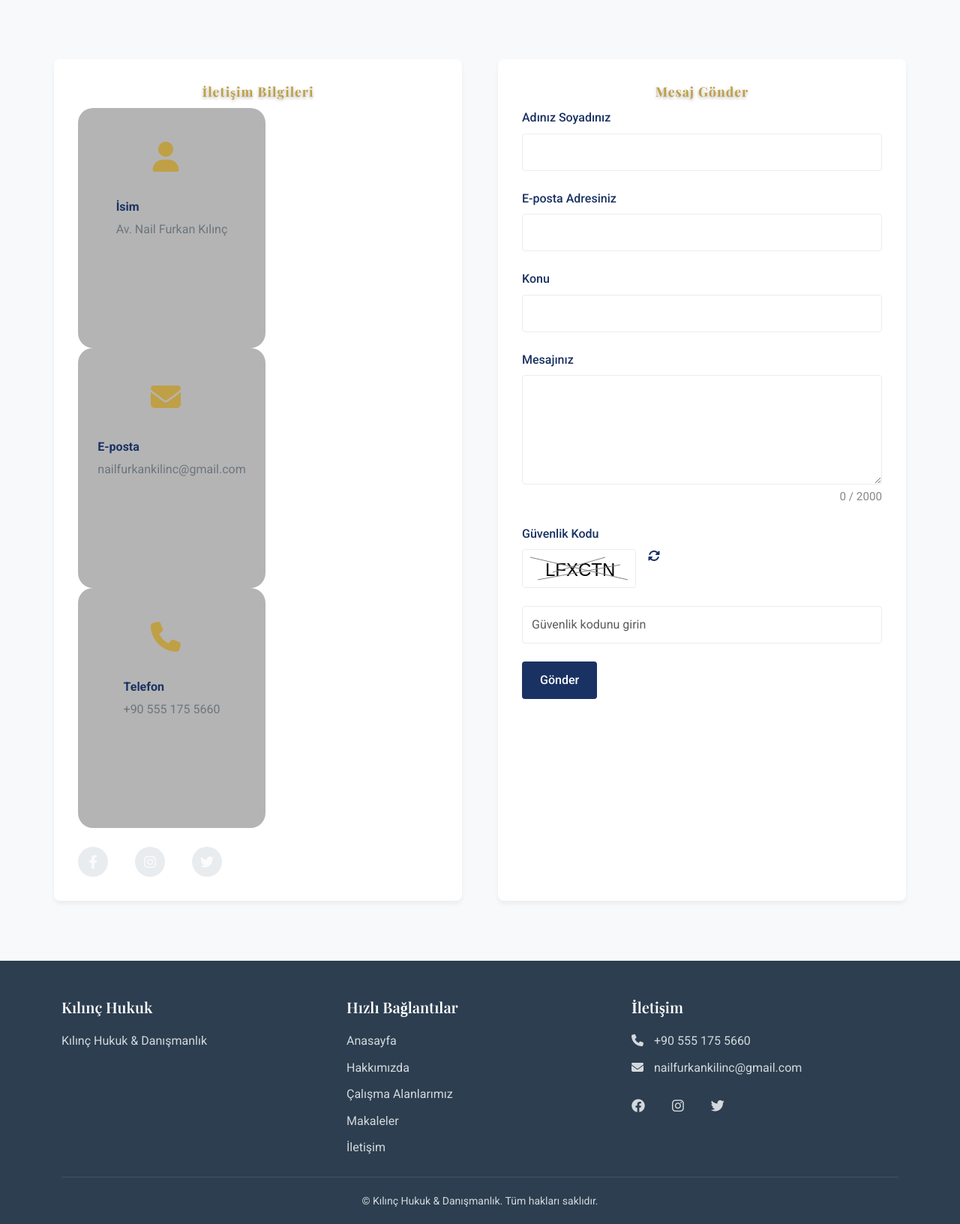
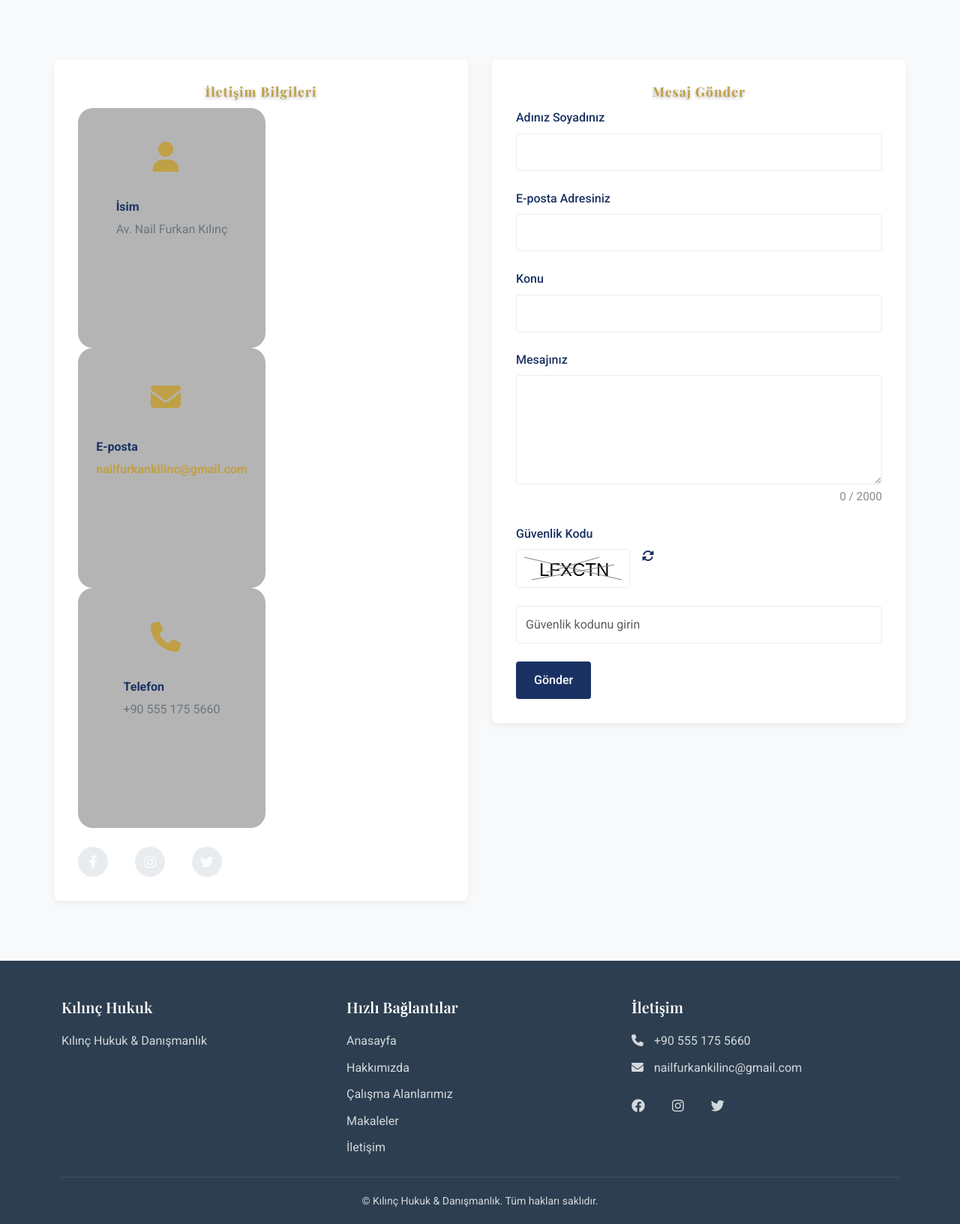
Before and after one commit to dfkcm/lawfirmwebsite, a Flask app: page /iletisim in a window 1280 px wide. Shown: the part 415-2047 px from the top of the page at 75% size. Run offline with Flask 3, Linux system fonts and the light colour scheme; some libraries are stand-ins or nearby versions; some web fonts are replaced.

Commit message:
Revamp contact page design

```diff
--- a/static/css/style.css
+++ b/static/css/style.css
@@ -822,16 +822,18 @@
 
 /* Contact Section */
 .contact-content {
-    display: grid;
-    grid-template-columns: 1fr 1fr;
-    gap: 3rem;
+    display: flex;
+    flex-wrap: wrap;
+    gap: 2rem;
+    align-items: flex-start;
 }
 
 .contact-info {
+    flex: 1 1 280px;
     border-radius: 0.5rem;
     padding: 2rem;
-    background-color: white;
-    box-shadow: 0 4px 6px rgba(0,0,0,0.05);
+    background-color: #fff;
+    box-shadow: 0 4px 10px rgba(0,0,0,0.05);
 }
 
 .contact-title {
@@ -885,9 +887,10 @@
 }
 
 .contact-form {
-    background-color: white;
+    flex: 1 1 280px;
+    background-color: #fff;
     border-radius: 0.5rem;
-    box-shadow: 0 4px 6px rgba(0,0,0,0.05);
+    box-shadow: 0 4px 10px rgba(0,0,0,0.05);
     padding: 2rem;
 }
 
@@ -932,6 +935,13 @@
 .refresh-captcha {
     cursor: pointer;
     color: var(--primary-color);
+}
+
+.char-count {
+    font-size: 0.95em;
+    color: #888;
+    margin-top: 4px;
+    text-align: right;
 }
 
 .submit-btn {
--- a/templates/contact.html
+++ b/templates/contact.html
@@ -3,93 +3,70 @@
 {% block title %}İletişim{% endblock %}
 
 {% block content %}
-<!-- Page Header -->
 <section class="hero" style="background-image: url('https://images.unsplash.com/photo-1564510714747-69c3bc1fab41?ixlib=rb-4.0.3&auto=format&fit=crop&w=2000&q=80');">
     <div class="hero-content">
         <h1 class="hero-title">İletişim</h1>
-        <p class="hero-subtitle">Bizimle iletişime geçin</p>
+        <p class="hero-subtitle">Size yardımcı olmaktan memnuniyet duyarız</p>
     </div>
 </section>
 
-<!-- Contact Section -->
 <section class="section">
     <div class="section-content">
         <div class="contact-content">
             <div class="contact-info">
                 <h2 class="contact-title">İletişim Bilgileri</h2>
-
                 {% if user %}
-                <div class="contact-item">
-                    <div class="contact-icon">
-                        <i class="fas fa-user"></i>
-                    </div>
+                <ul class="list-unstyled contact-list">
+                    <li class="contact-item">
+                        <div class="contact-icon"><i class="fas fa-user"></i></div>
                         <div>
                             <div class="contact-label">İsim</div>
                             <div class="contact-value">{{ user.full_name }}</div>
                         </div>
-                </div>
-
-                <div class="contact-item">
-                    <div class="contact-icon">
-                        <i class="fas fa-envelope"></i>
-                    </div>
+                    </li>
+                    <li class="contact-item">
+                        <div class="contact-icon"><i class="fas fa-envelope"></i></div>
                         <div>
                             <div class="contact-label">E-posta</div>
-                        <div class="contact-value">{{ user.email }}</div>
+                            <div class="contact-value"><a href="mailto:{{ user.email }}" class="contact-link">{{ user.email }}</a></div>
                         </div>
-                </div>
-
-                <div class="contact-item">
-                    <div class="contact-icon">
-                        <i class="fas fa-phone"></i>
-                    </div>
+                    </li>
+                    <li class="contact-item">
+                        <div class="contact-icon"><i class="fas fa-phone"></i></div>
                         <div>
                             <div class="contact-label">Telefon</div>
                             <div class="contact-value">{{ user.phone }}</div>
                         </div>
-                </div>
+                    </li>
+                </ul>
                 {% endif %}
-
                 <div class="social-links">
-                    <a href="{{ social.facebook }}" class="social-link" target="_blank">
-                        <i class="fab fa-facebook-f"></i>
-                    </a>
-                    <a href="{{ social.instagram }}" class="social-link" target="_blank">
-                        <i class="fab fa-instagram"></i>
-                    </a>
-                    <a href="{{ social.twitter }}" class="social-link" target="_blank">
-                        <i class="fab fa-twitter"></i>
-                    </a>
+                    <a href="{{ social.facebook }}" class="social-link" target="_blank"><i class="fab fa-facebook-f"></i></a>
+                    <a href="{{ social.instagram }}" class="social-link" target="_blank"><i class="fab fa-instagram"></i></a>
+                    <a href="{{ social.twitter }}" class="social-link" target="_blank"><i class="fab fa-twitter"></i></a>
                 </div>
             </div>
-
             <div class="contact-form">
                 <h2 class="contact-title">Mesaj Gönder</h2>
-
                 <form method="POST" action="{{ url_for('iletisim') }}">
                     <input type="hidden" name="csrf_token" value="{{ csrf_token() }}">
-
                     <div class="form-group">
                         <label for="full_name" class="form-label">Adınız Soyadınız</label>
                         <input type="text" class="form-control" id="full_name" name="full_name" required>
                     </div>
-
                     <div class="form-group">
                         <label for="email" class="form-label">E-posta Adresiniz</label>
                         <input type="email" class="form-control" id="email" name="email" required>
                     </div>
-
                     <div class="form-group">
                         <label for="subject" class="form-label">Konu</label>
                         <input type="text" class="form-control" id="subject" name="subject" required>
                     </div>
-
                     <div class="form-group">
                         <label for="message" class="form-label">Mesajınız</label>
-                        <textarea class="form-control" id="message" name="message" rows="5" required maxlength="2000" oninput="updateCharCount()"></textarea>
-                        <div id="char-count" style="font-size:0.95em; color:#888; margin-top:4px; text-align:right;">0 / 2000</div>
+                        <textarea class="form-control" id="message" name="message" rows="5" maxlength="2000" oninput="updateCharCount()" required></textarea>
+                        <div id="char-count" class="char-count">0 / 2000</div>
                     </div>
-
                     <div class="captcha-container">
                         <div>
                             <label for="captcha" class="form-label">Güvenlik Kodu</label>
@@ -99,18 +76,15 @@
                             <i class="fas fa-sync-alt"></i>
                         </div>
                     </div>
-
                     <div class="form-group">
-                        <input type="text" class="form-control" id="captcha" name="captcha" required placeholder="Güvenlik kodunu girin">
+                        <input type="text" class="form-control" id="captcha" name="captcha" placeholder="Güvenlik kodunu girin" required>
                     </div>
-
                     <button type="submit" class="submit-btn">Gönder</button>
                 </form>
             </div>
         </div>
     </div>
 </section>
-
 {% block extra_js %}
 <script>
 function updateCharCount() {
@@ -118,7 +92,7 @@
     var count = textarea.value.length;
     var info = document.getElementById('char-count');
     info.textContent = count + ' / 2000';
-    if(count >= 2000) {
+    if (count >= 2000) {
         textarea.value = textarea.value.substring(0, 2000);
         info.style.color = '#dc3545';
     } else {
@@ -126,13 +100,5 @@
     }
 }
 </script>
-<style>
-@keyframes fadeInOut {
-    0% { opacity: 0; transform: translateY(-10px); }
-    10% { opacity: 1; transform: translateY(0); }
-    90% { opacity: 1; }
-    100% { opacity: 0; transform: translateY(-10px); }
-}
-</style>
 {% endblock %}
 {% endblock %}
```
Lines whose indentation alone changed are shown as unchanged.
